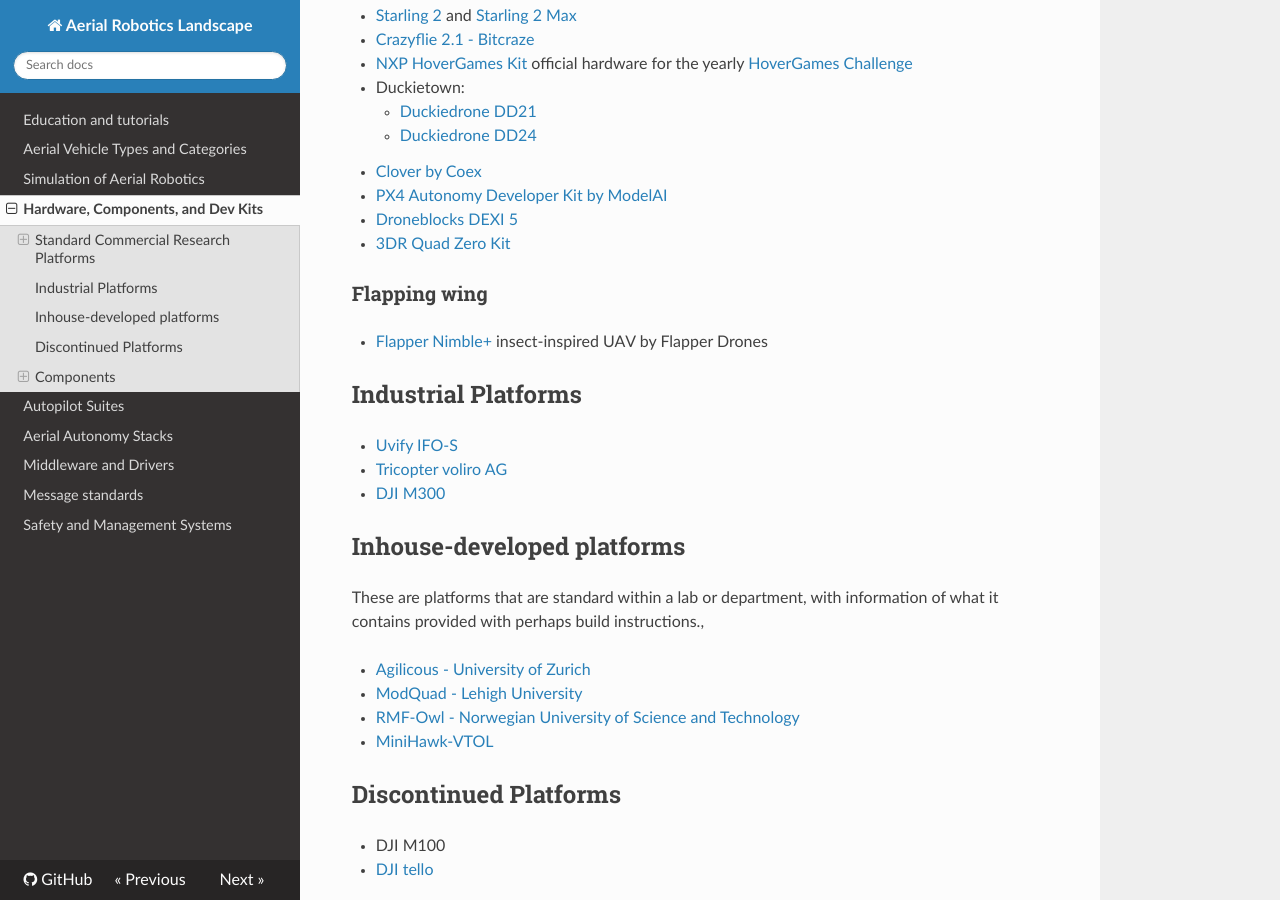
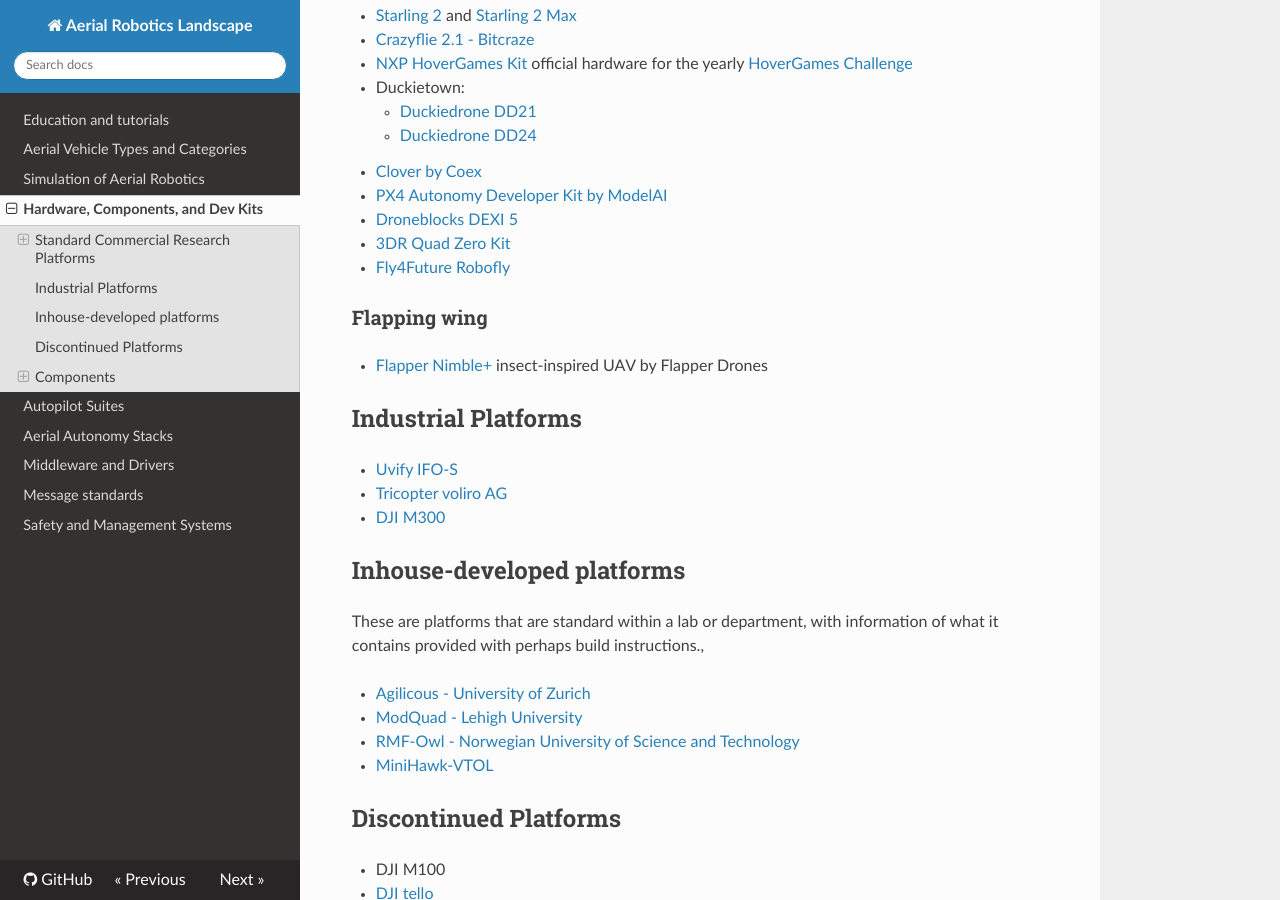
Before and after one commit to ROS-Aerial/aerial_robotic_landscape, an MkDocs documentation site: the page built from docs/hardware.md, in a window 1280 px wide and 900 px high, scrolled down 478 px. Built offline with MkDocs 1.6.1, drawn with Linux system fonts in a browser that asks for light colours; nearby versions of some CDN libraries.

Commit message:
add robofly

```diff
--- a/docs/hardware.md
+++ b/docs/hardware.md
@@ -22,6 +22,7 @@
 - [PX4 Autonomy Developer Kit by ModelAI](https://www.modalai.com/collections/drones/products/px4-autonomy-developer-kit)
 - [Droneblocks DEXI 5](https://droneblocks.io/program/dexi-5-px4-stem-drone-kit/)
 - [3DR Quad Zero Kit](https://store.3dr.com/3dr-quad-zero-kit/)
+- [Fly4Future Robofly](https://fly4future.com/robofly/)
 
 ### Flapping wing
 
```
